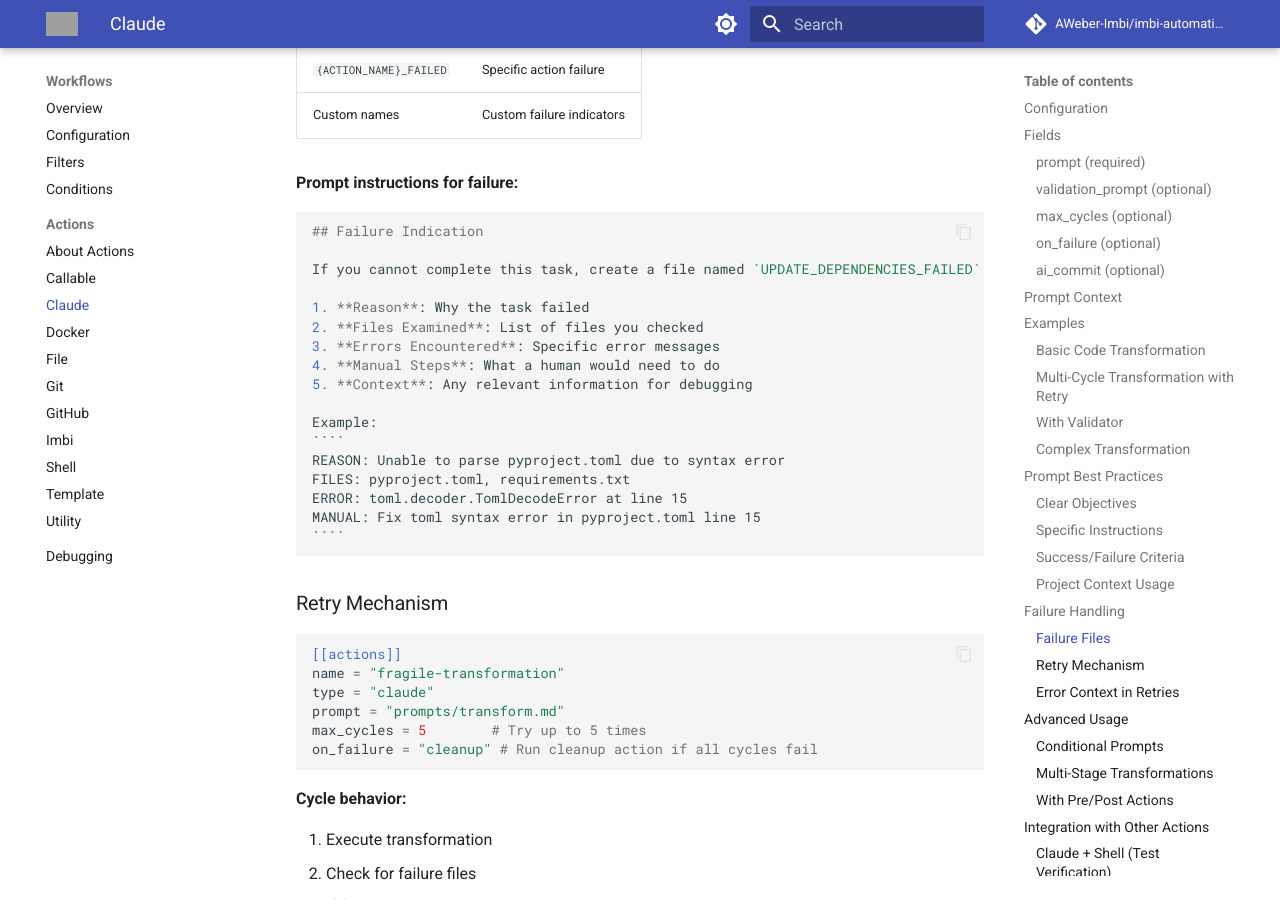
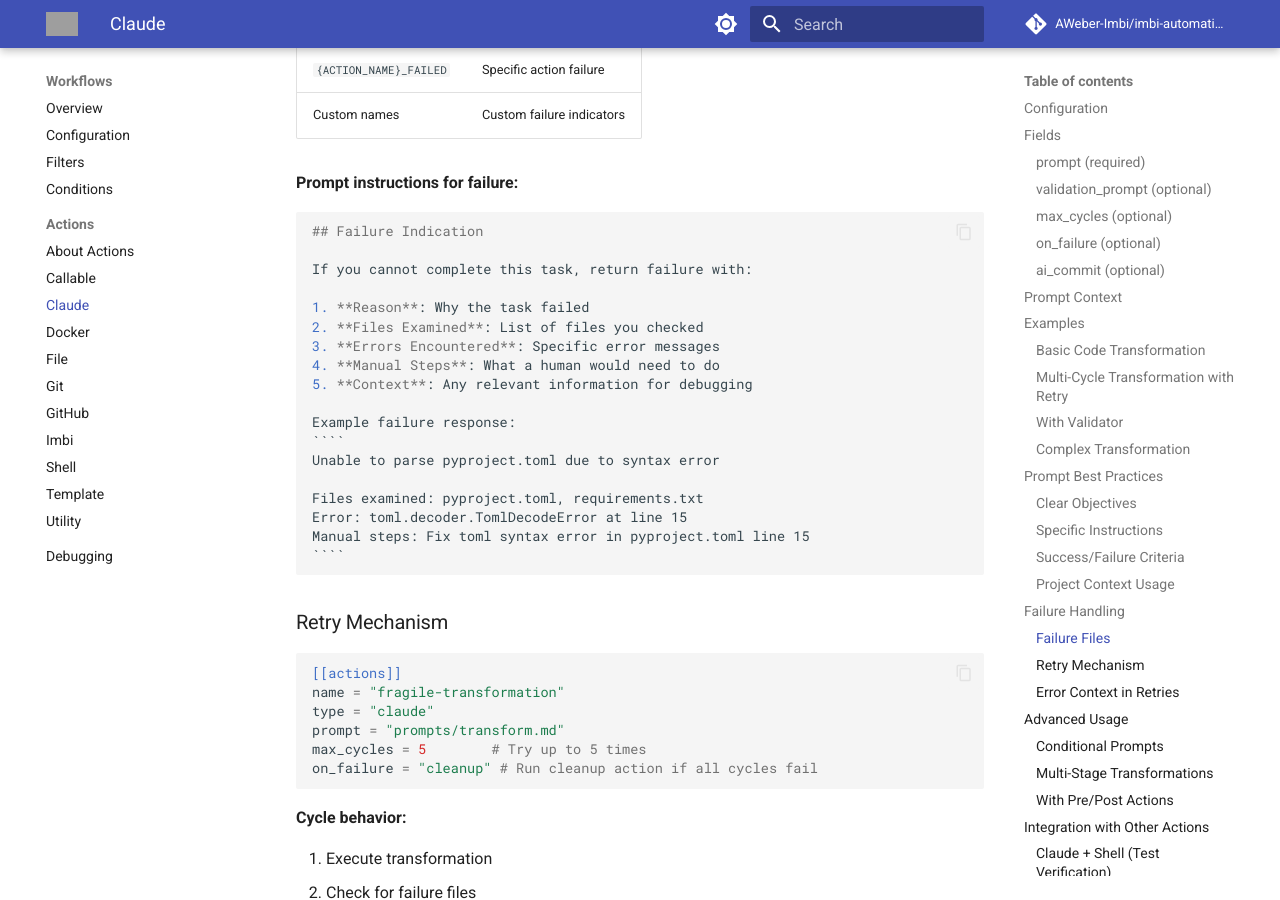
Before and after one commit to AWeber-Imbi/imbi-automations-cli, an MkDocs documentation site: the page built from docs/actions/claude.md, in a window 1280 px wide and 900 px high, scrolled down 6870 px. Built offline with MkDocs 1.6.1 and Material for MkDocs 9.7.7, drawn with Linux system fonts in a browser that asks for light colours; comment, search, counter and statistics services are not loaded; some of the changed text lies outside the part shown; grey boxes are pictures that could not be loaded.

`````diff
--- a/docs/actions/claude.md
+++ b/docs/actions/claude.md
@@ -123,7 +123,7 @@ Create a commit with all Python version references updated to 3.12.
 
 ## Failure Indication
 
-If you cannot complete this task, create a file named `ACTION_FAILED` with details about what prevented completion.
+If you cannot complete this task, return failure with details about what prevented completion.
 ```
 
 ### Multi-Cycle Transformation with Retry
@@ -218,13 +218,13 @@ Project: {{ imbi_project.name }}
 
 ## Failure Conditions
 
-Create `PYDANTIC_MIGRATION_FAILED` file if:
+Return failure if:
 - Unable to identify Pydantic usage patterns
 - Migration would break existing functionality
 - Tests fail after migration
 - Manual intervention required
 
-Include specific error details and affected files.
+Include specific error details and affected files in the failure response.
 ```
 
 ## Prompt Best Practices
@@ -272,13 +272,13 @@ You must:
 
 ## Failure Indication
 
-Create `DOCKER_UPDATE_FAILED` file if:
+Return failure if:
 - No Dockerfile found in repository
 - Unable to parse existing Dockerfile syntax
 - Changes would break the build process
 - Multiple conflicting Dockerfile versions exist
 
-Include the specific error and list of files examined.
+Include the specific error and list of files examined in the failure response.
 ```
 
 ### Project Context Usage
@@ -320,7 +320,7 @@ Claude actions detect failure through specific files created in the working dire
 ```markdown
 ## Failure Indication
 
-If you cannot complete this task, create a file named `UPDATE_DEPENDENCIES_FAILED` containing:
+If you cannot complete this task, return failure with:
 
 1. **Reason**: Why the task failed
 2. **Files Examined**: List of files you checked
@@ -328,12 +328,13 @@ If you cannot complete this task, create a file named `UPDATE_DEPENDENCIES_FAILE
 4. **Manual Steps**: What a human would need to do
 5. **Context**: Any relevant information for debugging
 
-Example:
+Example failure response:
 ````
-REASON: Unable to parse pyproject.toml due to syntax error
-FILES: pyproject.toml, requirements.txt
-ERROR: toml.decoder.TomlDecodeError at line 15
-MANUAL: Fix toml syntax error in pyproject.toml line 15
+Unable to parse pyproject.toml due to syntax error
+
+Files examined: pyproject.toml, requirements.txt
+Error: toml.decoder.TomlDecodeError at line 15
+Manual steps: Fix toml syntax error in pyproject.toml line 15
 ````
 ```
 
`````
